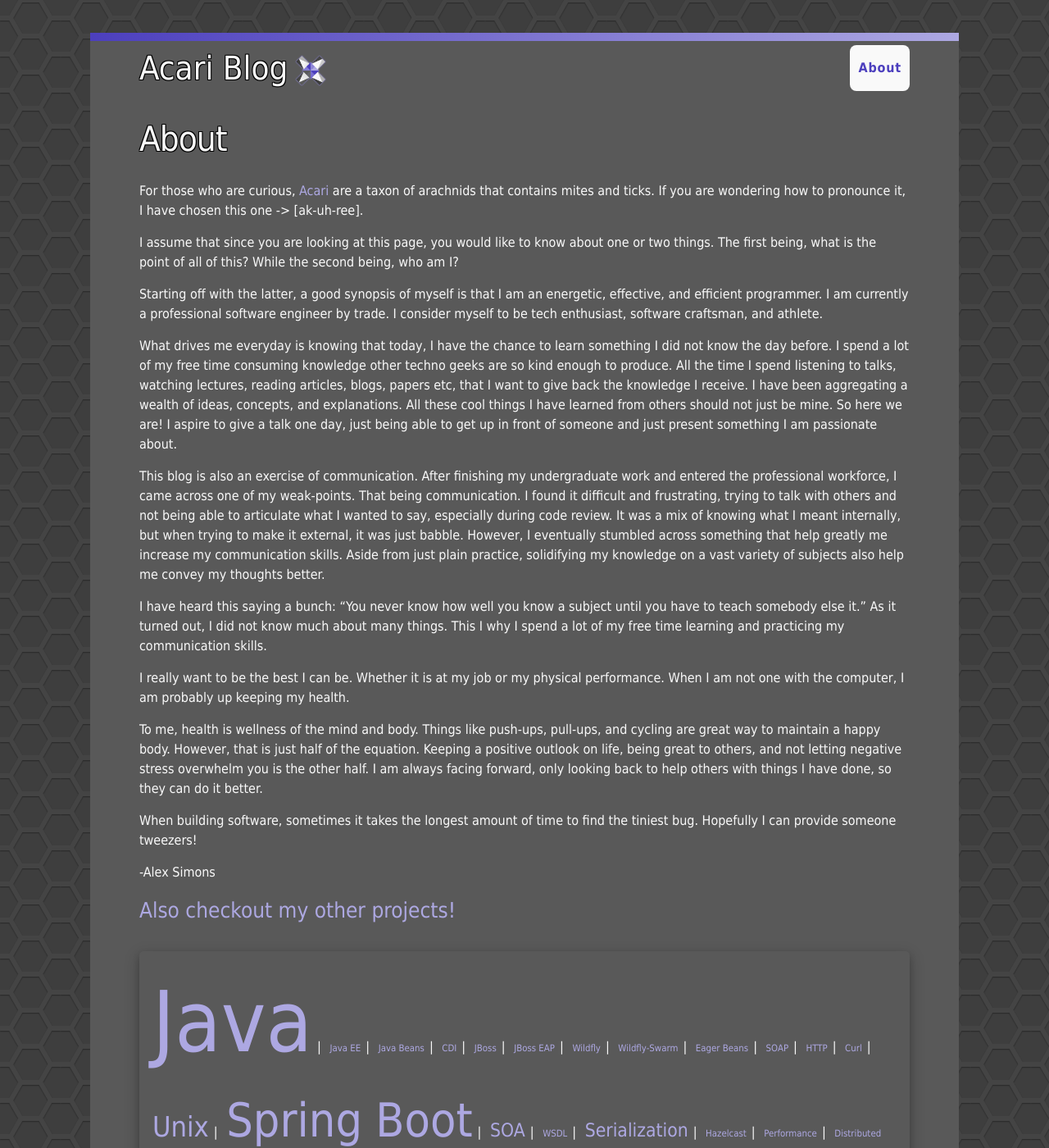
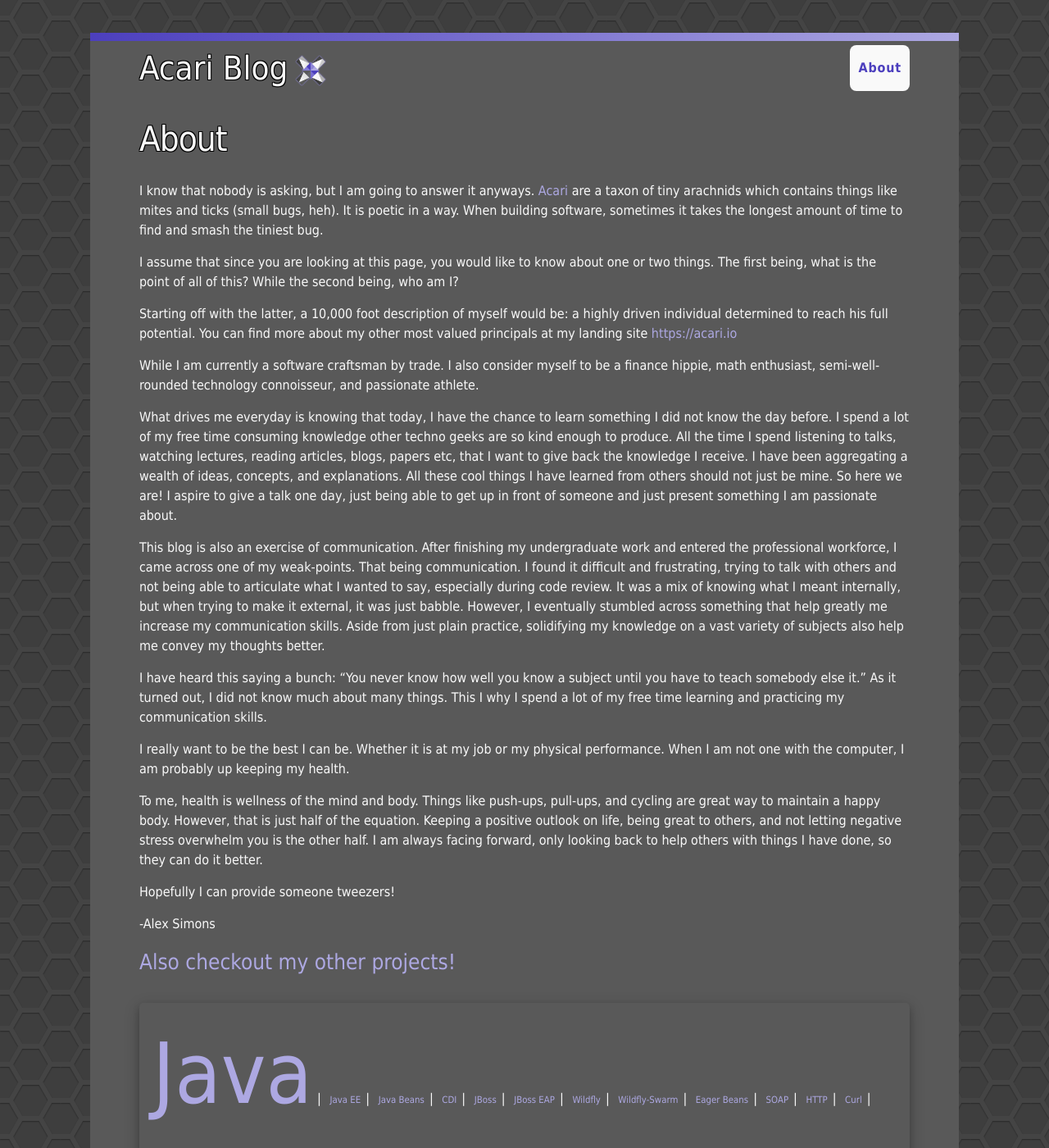
Before and after one commit to Unthrottled/blog, a Jekyll site: the page built from about.md, in a window 1280 px wide and 1400 px high. Shown: the whole window at 82% size. Built offline with Jekyll 4.4.1, drawn with Linux system fonts in a browser that asks for light colours.

Commit message:
Starting to update to current alex

```diff
--- a/about.md
+++ b/about.md
@@ -4,14 +4,18 @@
 permalink: /about/
 ---
 
-For those who are curious, [Acari](https://en.wikipedia.org/wiki/Acari) are a taxon of arachnids that contains mites and ticks.
-If you are wondering how to pronounce it, I have chosen this one -> [ak-uh-ree].
+I know that nobody is asking, but I am going to answer it anyways.
+[Acari](https://en.wikipedia.org/wiki/Acari) are a taxon of tiny arachnids which contains things like mites and ticks (small bugs, heh).
+It is poetic in a way. When building software, sometimes it takes the longest amount of time to find and smash the tiniest bug.
 
 I assume that since you are looking at this page, you would like to know about one or two things.
 The first being, what is the point of all of this? While the second being, who am I?
 
-Starting off with the latter, a good synopsis of myself is that I am an energetic, effective, and efficient programmer.
-I am currently a professional software engineer by trade. I consider myself to be tech enthusiast, software craftsman, and athlete.
+Starting off with the latter, a 10,000 foot description of myself would be: a highly driven individual determined to reach his full potential.
+You can find more about my other most valued principals at my landing site [https://acari.io](https://acari.io)
+
+While I am currently a software craftsman by trade.
+I also consider myself to be a finance hippie, math enthusiast, semi-well-rounded technology connoisseur, and passionate athlete.
 
 What drives me everyday is knowing that today, I have the chance to learn something I did not know the day before.
 I spend a lot of my free time consuming knowledge other techno geeks are so kind enough to produce.
@@ -43,7 +47,6 @@
 Keeping a positive outlook on life, being great to others, and not letting negative stress overwhelm you is the other half.
 I am always facing forward, only looking back to help others with things I have done, so they can do it better.
 
-When building software, sometimes it takes the longest amount of time to find the tiniest bug.
 Hopefully I can provide someone tweezers!
 
 \-Alex Simons
```
